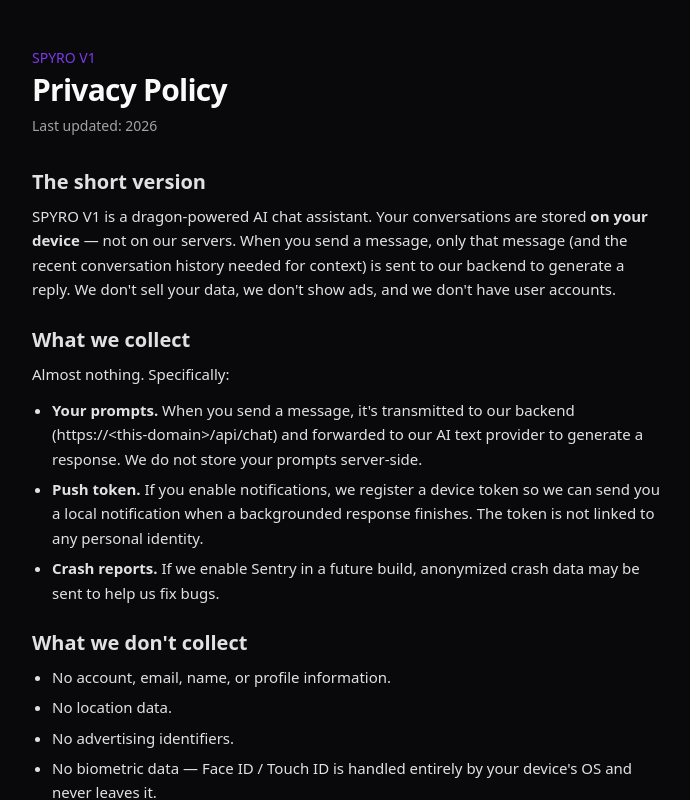
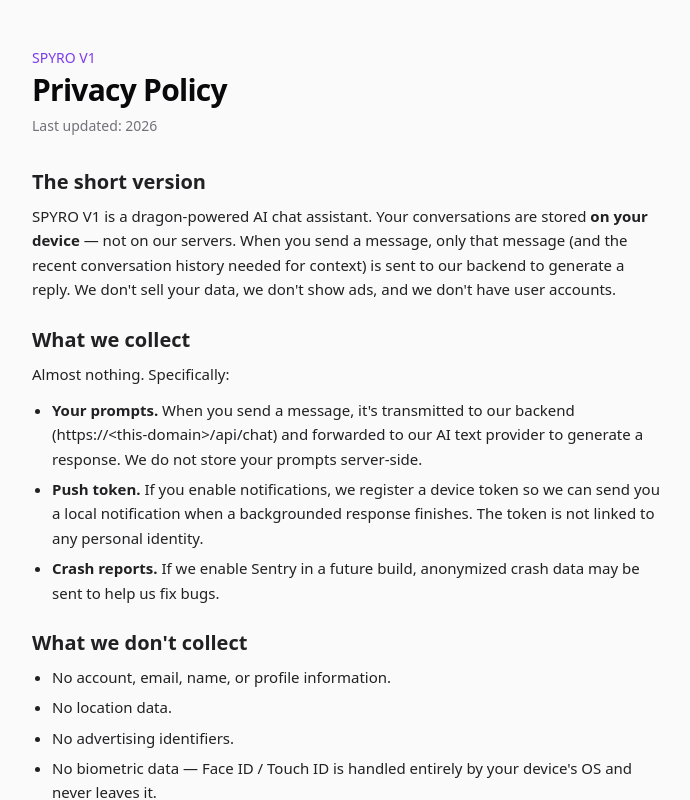
Before and after one commit to lingzi3628-dot/slackbot, a Next.js app: page /privacy in a window 1280 px wide. Shown: the top 800 px of the page, without its empty margins (292-982 px from the left). Built offline with nearby package versions, Linux system fonts and the light colour scheme.

Commit message:
ed5d1c9b-956c-473a-a36a-d89411d63b6a

```diff
--- a/src/app/globals.css
+++ b/src/app/globals.css
@@ -50,38 +50,38 @@
 :root {
   --radius: 1.5rem;
 
-  /* Light theme */
-  --background: oklch(0.985 0.002 280);
-  --foreground: oklch(0.09 0.01 280);
-  --card: oklch(1 0 0);
-  --card-foreground: oklch(0.09 0.01 280);
-  --popover: oklch(1 0 0);
-  --popover-foreground: oklch(0.09 0.01 280);
-  --primary: oklch(0.55 0.25 295);
-  --primary-foreground: oklch(0.99 0 0);
-  --secondary: oklch(0.96 0.005 280);
-  --secondary-foreground: oklch(0.2 0.01 280);
-  --muted: oklch(0.96 0.005 280);
-  --muted-foreground: oklch(0.5 0.01 280);
-  --accent: oklch(0.93 0.01 280);
-  --accent-foreground: oklch(0.2 0.01 280);
-  --destructive: oklch(0.55 0.24 25);
-  --border: oklch(0.9 0.005 280);
-  --input: oklch(0.92 0.005 280);
-  --ring: oklch(0.55 0.25 295);
-  --chart-1: oklch(0.55 0.25 295);
-  --chart-2: oklch(0.6 0.2 190);
-  --chart-3: oklch(0.65 0.15 150);
-  --chart-4: oklch(0.55 0.22 25);
-  --chart-5: oklch(0.7 0.18 85);
-  --sidebar: oklch(0.97 0.003 280);
-  --sidebar-foreground: oklch(0.2 0.01 280);
-  --sidebar-primary: oklch(0.55 0.25 295);
-  --sidebar-primary-foreground: oklch(0.99 0 0);
-  --sidebar-accent: oklch(0.93 0.01 280);
-  --sidebar-accent-foreground: oklch(0.2 0.01 280);
-  --sidebar-border: oklch(0.9 0.005 280);
-  --sidebar-ring: oklch(0.55 0.25 295);
+  /* SPYRO OS Light — clean, airy, premium */
+  --background: #FAFAFA;
+  --foreground: #09090B;
+  --card: #FFFFFF;
+  --card-foreground: #09090B;
+  --popover: #FFFFFF;
+  --popover-foreground: #09090B;
+  --primary: #7C3AED;
+  --primary-foreground: #FFFFFF;
+  --secondary: #F4F4F5;
+  --secondary-foreground: #09090B;
+  --muted: #F4F4F5;
+  --muted-foreground: #71717A;
+  --accent: #F4F4F5;
+  --accent-foreground: #09090B;
+  --destructive: #EF4444;
+  --border: rgba(0, 0, 0, 0.06);
+  --input: #F4F4F5;
+  --ring: #7C3AED;
+  --chart-1: #7C3AED;
+  --chart-2: #06B6D4;
+  --chart-3: #10B981;
+  --chart-4: #F59E0B;
+  --chart-5: #EC4899;
+  --sidebar: #F8F8F9;
+  --sidebar-foreground: #09090B;
+  --sidebar-primary: #7C3AED;
+  --sidebar-primary-foreground: #FFFFFF;
+  --sidebar-accent: #F4F4F5;
+  --sidebar-accent-foreground: #09090B;
+  --sidebar-border: rgba(0, 0, 0, 0.05);
+  --sidebar-ring: #7C3AED;
 }
 
 .dark {
@@ -130,7 +130,7 @@
     -moz-osx-font-smoothing: grayscale;
   }
 
-  /* Premium scrollbars */
+  /* Premium scrollbars — adapt to theme */
   ::-webkit-scrollbar {
     width: 6px;
     height: 6px;
@@ -139,11 +139,11 @@
     background: transparent;
   }
   ::-webkit-scrollbar-thumb {
-    background: rgba(255, 255, 255, 0.08);
+    background: color-mix(in srgb, var(--muted-foreground) 20%, transparent);
     border-radius: 9999px;
   }
   ::-webkit-scrollbar-thumb:hover {
-    background: rgba(255, 255, 255, 0.15);
+    background: color-mix(in srgb, var(--muted-foreground) 35%, transparent);
   }
 }
 
@@ -172,48 +172,48 @@
 
   /* Glass effect — used sparingly on dialogs, command palette, floating panels */
   .glass {
-    background: rgba(18, 20, 26, 0.7);
+    background: color-mix(in srgb, var(--card) 75%, transparent);
     backdrop-filter: blur(24px) saturate(180%);
     -webkit-backdrop-filter: blur(24px) saturate(180%);
-    border: 1px solid rgba(255, 255, 255, 0.06);
+    border: 1px solid var(--border);
   }
 
   .glass-strong {
-    background: rgba(12, 12, 15, 0.85);
+    background: color-mix(in srgb, var(--background) 88%, transparent);
     backdrop-filter: blur(32px) saturate(200%);
     -webkit-backdrop-filter: blur(32px) saturate(200%);
-    border: 1px solid rgba(255, 255, 255, 0.08);
+    border: 1px solid var(--border);
   }
 
-  /* Premium card surface */
+  /* Premium card surface — adapts to theme */
   .surface {
-    background: #12141A;
-    border: 1px solid rgba(255, 255, 255, 0.06);
+    background: var(--card);
+    border: 1px solid var(--border);
     border-radius: 24px;
   }
 
   .surface-elevated {
-    background: linear-gradient(180deg, #12141A 0%, #0E0F14 100%);
-    border: 1px solid rgba(255, 255, 255, 0.06);
+    background: var(--card);
+    border: 1px solid var(--border);
     border-radius: 24px;
-    box-shadow: 0 2px 16px -4px rgba(0, 0, 0, 0.3);
+    box-shadow: 0 2px 16px -4px color-mix(in srgb, var(--foreground) 8%, transparent);
   }
 
-  /* Soft shadows */
+  /* Soft shadows — adapt to theme */
   .shadow-soft {
-    box-shadow: 0 2px 12px -2px rgba(0, 0, 0, 0.2), 0 1px 4px -1px rgba(0, 0, 0, 0.1);
+    box-shadow: 0 2px 12px -2px color-mix(in srgb, var(--foreground) 8%, transparent), 0 1px 4px -1px color-mix(in srgb, var(--foreground) 4%, transparent);
   }
 
   .shadow-elevated {
-    box-shadow: 0 8px 32px -8px rgba(0, 0, 0, 0.4), 0 2px 8px -2px rgba(0, 0, 0, 0.2);
+    box-shadow: 0 8px 32px -8px color-mix(in srgb, var(--foreground) 12%, transparent), 0 2px 8px -2px color-mix(in srgb, var(--foreground) 6%, transparent);
   }
 
-  /* Animated gradient mesh background */
+  /* Animated gradient mesh background — adapts to theme */
   .gradient-mesh {
     background:
-      radial-gradient(ellipse 80% 50% at 20% 0%, rgba(124, 58, 237, 0.12) 0%, transparent 50%),
-      radial-gradient(ellipse 60% 50% at 80% 100%, rgba(6, 182, 212, 0.08) 0%, transparent 50%),
-      radial-gradient(ellipse 40% 30% at 50% 50%, rgba(124, 58, 237, 0.04) 0%, transparent 50%);
+      radial-gradient(ellipse 80% 50% at 20% 0%, color-mix(in srgb, var(--primary) 10%, transparent) 0%, transparent 50%),
+      radial-gradient(ellipse 60% 50% at 80% 100%, color-mix(in srgb, #06B6D4 6%, transparent) 0%, transparent 50%),
+      radial-gradient(ellipse 40% 30% at 50% 50%, color-mix(in srgb, var(--primary) 3%, transparent) 0%, transparent 50%);
   }
 
   /* Floating blurred lights */
@@ -249,9 +249,9 @@
     animation: pulse-soft 3s ease-in-out infinite;
   }
 
-  /* Skeleton shimmer */
+  /* Skeleton shimmer — adapts to theme */
   .shimmer {
-    background: linear-gradient(90deg, #12141A 0%, #181B22 50%, #12141A 100%);
+    background: linear-gradient(90deg, var(--card) 0%, var(--secondary) 50%, var(--card) 100%);
     background-size: 200% 100%;
     animation: shimmer 2s linear infinite;
   }
--- a/src/app/layout.tsx
+++ b/src/app/layout.tsx
@@ -44,7 +44,10 @@
 };
 
 export const viewport: Viewport = {
-  themeColor: "#0b0907",
+  themeColor: [
+    { media: "(prefers-color-scheme: light)", color: "#FAFAFA" },
+    { media: "(prefers-color-scheme: dark)", color: "#09090B" },
+  ],
   width: "device-width",
   initialScale: 1,
   maximumScale: 1,
@@ -58,12 +61,33 @@
 }>) {
   return (
     <html lang="en" suppressHydrationWarning>
+      <head>
+        <script
+          dangerouslySetInnerHTML={{
+            __html: `
+              (function() {
+                try {
+                  var stored = localStorage.getItem('theme');
+                  var theme = stored || 'system';
+                  if (theme === 'system') {
+                    theme = window.matchMedia('(prefers-color-scheme: dark)').matches ? 'dark' : 'light';
+                  }
+                  if (theme === 'dark') document.documentElement.classList.add('dark');
+                  else document.documentElement.classList.remove('dark');
+                } catch(e) {
+                  document.documentElement.classList.add('dark');
+                }
+              })();
+            `,
+          }}
+        />
+      </head>
       <body
         className={`${geistSans.variable} ${geistMono.variable} antialiased bg-background text-foreground`}
       >
         <ThemeProvider
           attribute="class"
-          defaultTheme="dark"
+          defaultTheme="system"
           enableSystem
           disableTransitionOnChange
         >
```
